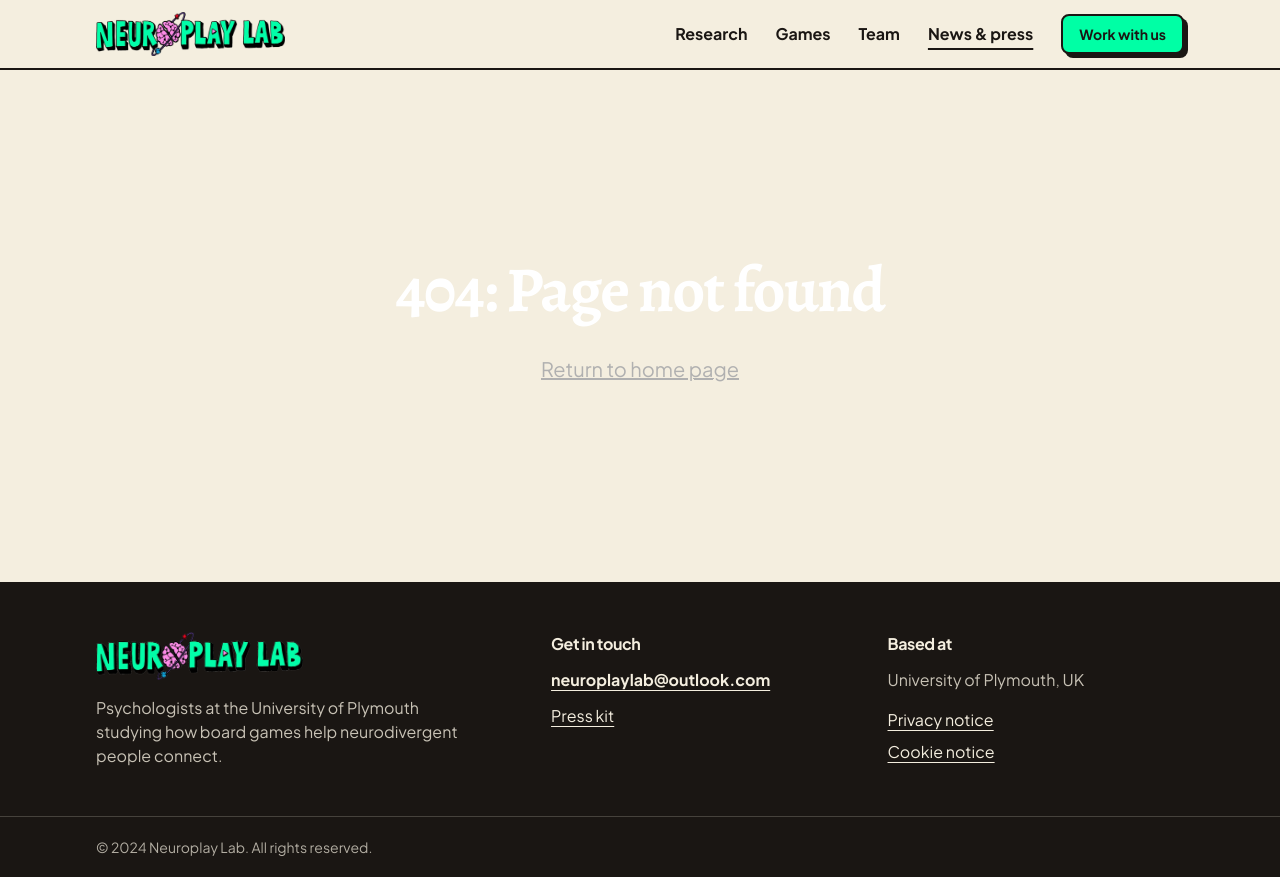
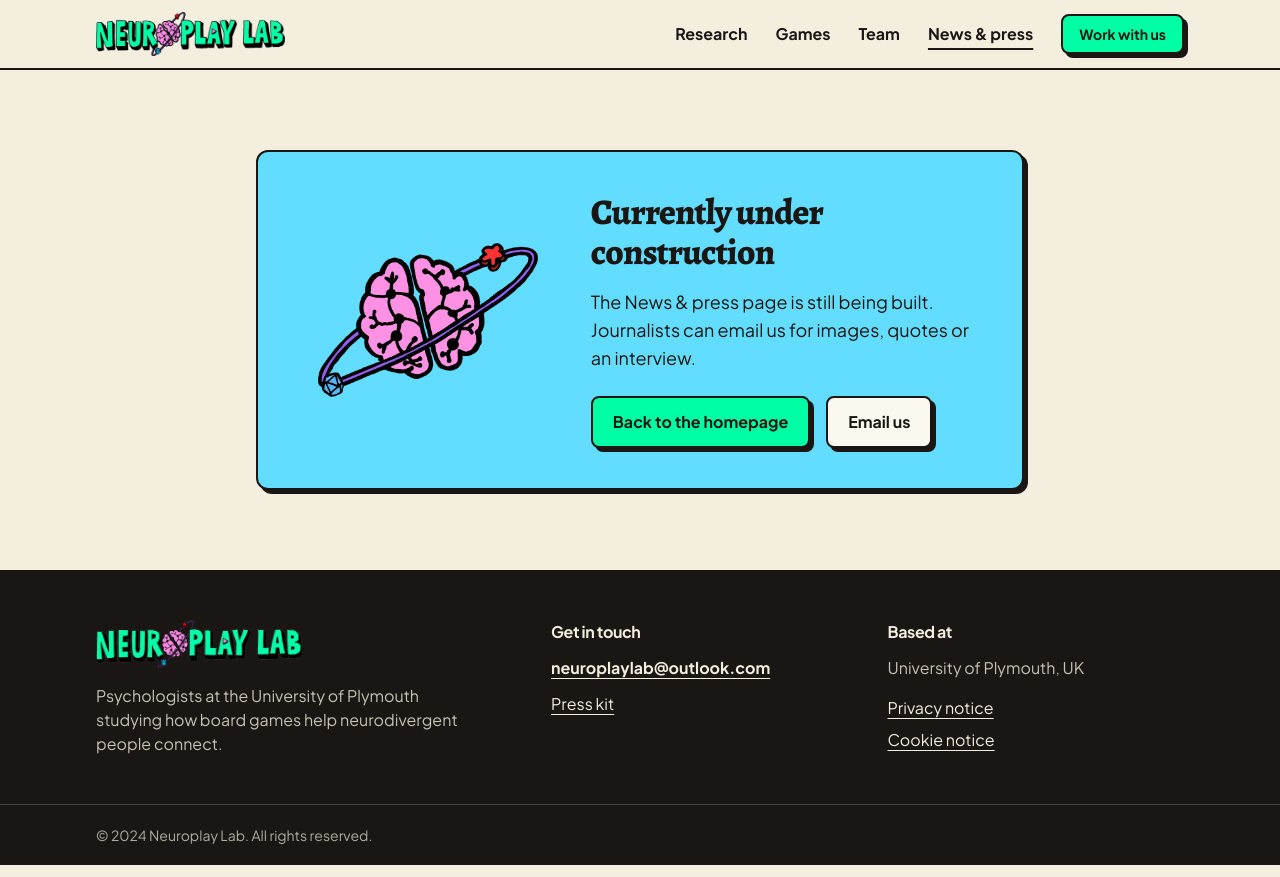
Before and after one commit to Neuroplay-Lab/Neuroplay-Lab, a Next.js app: page /news in a window 1280 px wide. Before the commit this address had no page. Built offline with nearby package versions, Linux system fonts and the light colour scheme.

Commit message:
Added 'Under Construction' to pages that are not ready yet

```diff
--- /dev/null
+++ b/app/components/UnderConstruction.tsx
@@ -0,0 +1,39 @@
+import Image from "next/image";
+import Link from "next/link";
+import { site } from "../content/site";
+
+type Props = {
+  /** Name of the page being built, e.g. "Research" */
+  title: string;
+  /** Optional line shown after the standard message, e.g. who to email */
+  note?: string;
+};
+
+/** Placeholder for pages that are not built yet. Replace the page, not this component. */
+export default function UnderConstruction({ title, note }: Props) {
+  return (
+    <section className="section">
+      <div className="container-page">
+        <div className="card mx-auto grid max-w-3xl items-center gap-8 bg-sky p-8 sm:grid-cols-[1fr_1.5fr] sm:p-10">
+          <Image
+            src="/brand/mark.webp"
+            alt=""
+            width={700}
+            height={489}
+            className="mx-auto h-auto w-full max-w-[220px]"
+          />
+          <div>
+            <h1 className="text-3xl leading-tight sm:text-4xl">Currently under construction</h1>
+            <p className="mt-4 text-lg">
+              The {title} page is still being built. {note ?? "In the meantime, you can get in touch by email."}
+            </p>
+            <div className="mt-6 flex flex-wrap gap-4">
+              <Link href="/" className="btn-primary">Back to the homepage</Link>
+              <a href={`mailto:${site.email}`} className="btn-secondary">Email us</a>
+            </div>
+          </div>
+        </div>
+      </div>
+    </section>
+  );
+}
--- /dev/null
+++ b/app/cookies/page.tsx
@@ -0,0 +1,9 @@
+import type { Metadata } from "next";
+import UnderConstruction from "../components/UnderConstruction";
+
+// Remove "robots" when the real page replaces this one.
+export const metadata: Metadata = { title: "Cookie notice", robots: { index: false } };
+
+export default function Page() {
+  return <UnderConstruction title="Cookie notice" />;
+}
--- /dev/null
+++ b/app/games/page.tsx
@@ -0,0 +1,9 @@
+import type { Metadata } from "next";
+import UnderConstruction from "../components/UnderConstruction";
+
+// Remove "robots" when the real page replaces this one.
+export const metadata: Metadata = { title: "Games", robots: { index: false } };
+
+export default function Page() {
+  return <UnderConstruction title="Games" />;
+}
--- /dev/null
+++ b/app/news/page.tsx
@@ -0,0 +1,9 @@
+import type { Metadata } from "next";
+import UnderConstruction from "../components/UnderConstruction";
+
+// Remove "robots" when the real page replaces this one.
+export const metadata: Metadata = { title: "News & press", robots: { index: false } };
+
+export default function Page() {
+  return <UnderConstruction title="News & press" note="Journalists can email us for images, quotes or an interview." />;
+}
--- /dev/null
+++ b/app/news/press-kit/page.tsx
@@ -0,0 +1,9 @@
+import type { Metadata } from "next";
+import UnderConstruction from "../../components/UnderConstruction";
+
+// Remove "robots" when the real page replaces this one.
+export const metadata: Metadata = { title: "Press kit", robots: { index: false } };
+
+export default function Page() {
+  return <UnderConstruction title="Press kit" note="If you need images, descriptions or a quote, email us and we will reply directly." />;
+}
--- /dev/null
+++ b/app/news/rolling-well/page.tsx
@@ -0,0 +1,9 @@
+import type { Metadata } from "next";
+import UnderConstruction from "../../components/UnderConstruction";
+
+// Remove "robots" when the real page replaces this one.
+export const metadata: Metadata = { title: "Rolling Well", robots: { index: false } };
+
+export default function Page() {
+  return <UnderConstruction title="Rolling Well" />;
+}
--- /dev/null
+++ b/app/privacy/page.tsx
@@ -0,0 +1,9 @@
+import type { Metadata } from "next";
+import UnderConstruction from "../components/UnderConstruction";
+
+// Remove "robots" when the real page replaces this one.
+export const metadata: Metadata = { title: "Privacy notice", robots: { index: false } };
+
+export default function Page() {
+  return <UnderConstruction title="Privacy notice" />;
+}
--- /dev/null
+++ b/app/research/page.tsx
@@ -0,0 +1,9 @@
+import type { Metadata } from "next";
+import UnderConstruction from "../components/UnderConstruction";
+
+// Remove "robots" when the real page replaces this one.
+export const metadata: Metadata = { title: "Research", robots: { index: false } };
+
+export default function Page() {
+  return <UnderConstruction title="Research" />;
+}
--- /dev/null
+++ b/app/team/page.tsx
@@ -0,0 +1,9 @@
+import type { Metadata } from "next";
+import UnderConstruction from "../components/UnderConstruction";
+
+// Remove "robots" when the real page replaces this one.
+export const metadata: Metadata = { title: "Team", robots: { index: false } };
+
+export default function Page() {
+  return <UnderConstruction title="Team" />;
+}
```
